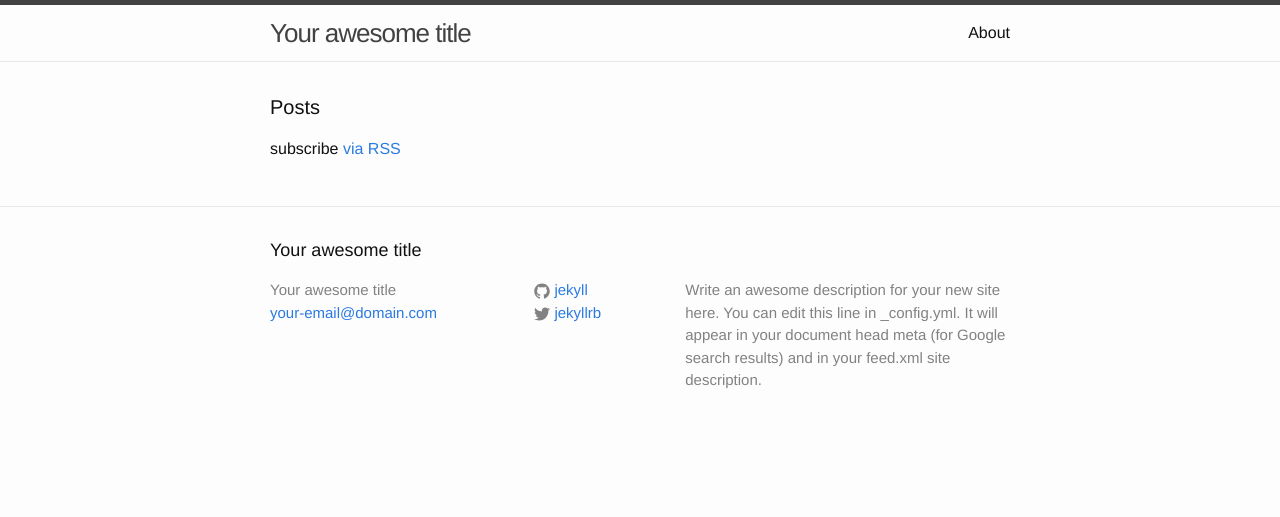
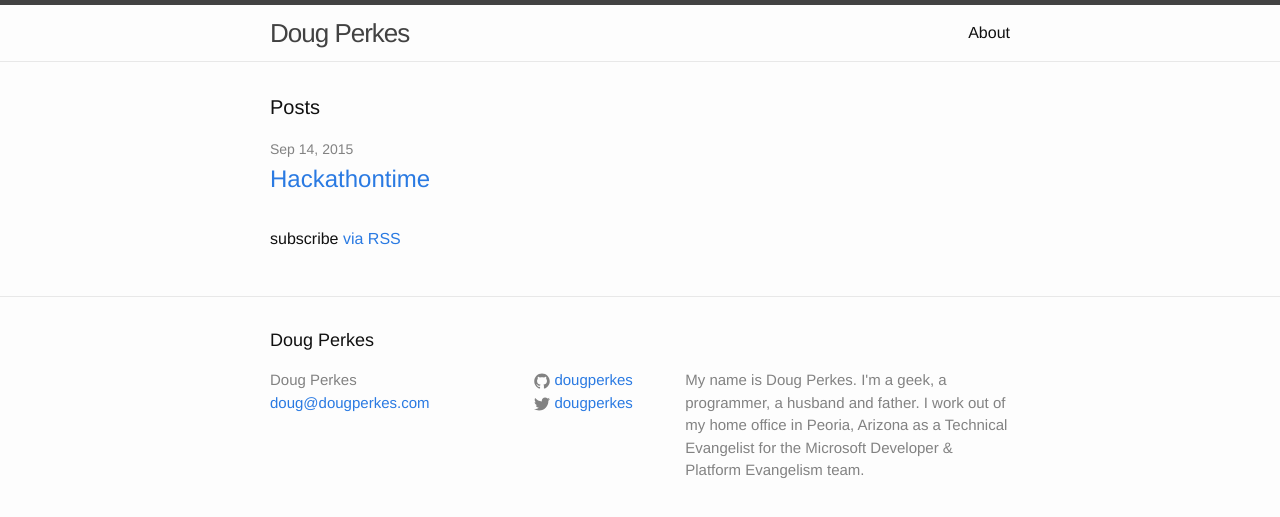
Before and after one commit to dougperkes/dougperkes.github.io, a Jekyll site: the page built from index.html, in a window 1280 px wide. Shown: the top 517 px of the page. Built offline with Jekyll 4.4.1, drawn with Linux system fonts in a browser that asks for light colours.

Commit message:
Updated blog config and added a post

```diff
--- a/_config.yml
+++ b/_config.yml
@@ -1,14 +1,14 @@
 # Site settings
-title: Your awesome title
-email: your-email@domain.com
+title: Doug Perkes
+email: doug@dougperkes.com
 description: > # this means to ignore newlines until "baseurl:"
-  Write an awesome description for your new site here. You can edit this
-  line in _config.yml. It will appear in your document head meta (for
-  Google search results) and in your feed.xml site description.
+  My name is Doug Perkes. I'm a geek, a programmer, a husband and father. I work out of my
+  home office in Peoria, Arizona as a Technical Evangelist for the Microsoft Developer & Platform
+  Evangelism team.
 baseurl: "" # the subpath of your site, e.g. /blog/
-url: "http://yourdomain.com" # the base hostname & protocol for your site
-twitter_username: jekyllrb
-github_username:  jekyll
+url: "http://dougperkes.github.io" # the base hostname & protocol for your site
+twitter_username: dougperkes
+github_username:  dougperkes
 
 # Build settings
 markdown: kramdown
```
Also changed, not shown: _posts/2015-09-14-HackathonTime.md (added, +5 -0 lines), 2 other files.
